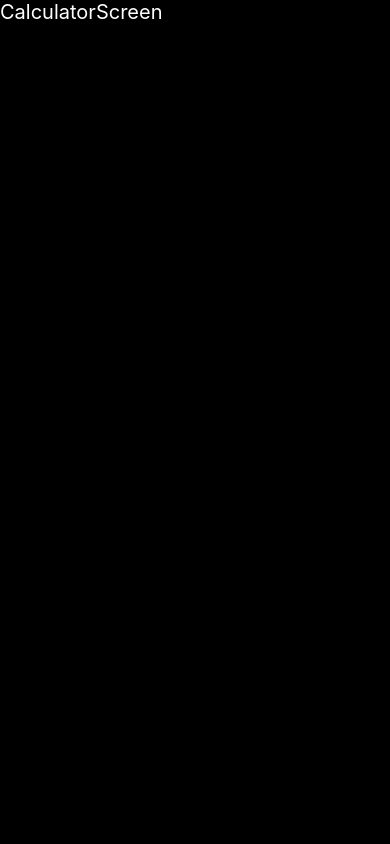
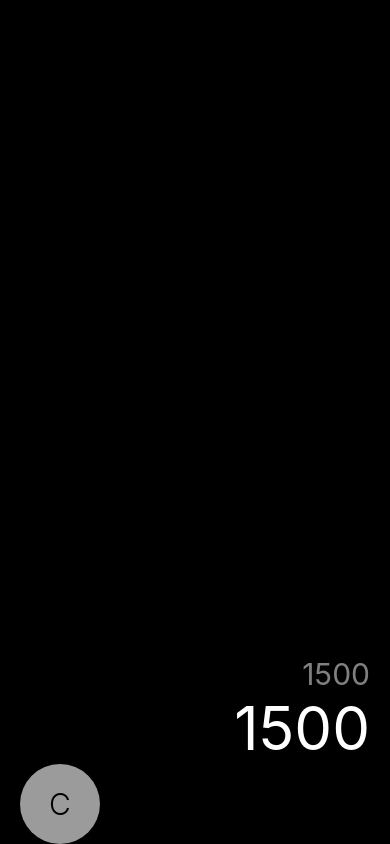
Before and after one commit to ososuna/calculator, a React Native app: screen / in a window 390 px wide. Built offline with nearby package versions, Linux system fonts and the light colour scheme.

Commit message:
text and button styles

```diff
--- a/src/screens/CalculatorScreen.tsx
+++ b/src/screens/CalculatorScreen.tsx
@@ -4,8 +4,14 @@
 
 export const CalculatorScreen = () => {
   return (
-    <View>
-      <Text style={ styles.text }>CalculatorScreen</Text>
+    <View style={ styles.calculatorContainer }>
+      <Text style={ styles.resultLittle }>1500</Text>
+      <Text style={ styles.result }>1500</Text>
+      <View>
+        <View style={ styles.button }>
+          <Text style={ styles.textButton }>C</Text>
+        </View>
+      </View>
     </View>
   );
 };
--- a/src/theme/appTheme.tsx
+++ b/src/theme/appTheme.tsx
@@ -2,11 +2,36 @@
 
 export const styles = StyleSheet.create({
   background: {
+    backgroundColor: 'black',
     flex: 1,
-    backgroundColor: 'black',
   },
-  text: {
+  calculatorContainer: {
+    flex: 1,
+    justifyContent: 'flex-end',
+    paddingHorizontal: 20,
+  },
+  result: {
     color: 'white',
-    fontSize: 20,
+    fontSize: 60,
+    textAlign: 'right',
+  },
+  resultLittle: {
+    color: 'rgba(255,255,255,0.5)',
+    fontSize: 30,
+    textAlign: 'right',
+  },
+  button: {
+    backgroundColor: '#9B9B9B',
+    borderRadius: 100,
+    height: 80,
+    justifyContent: 'center',
+    width: 80,
+  },
+  textButton: {
+    color: 'black',
+    fontSize: 30,
+    fontWeight: '300',
+    padding: 10,
+    textAlign: 'center',
   },
 });
```
